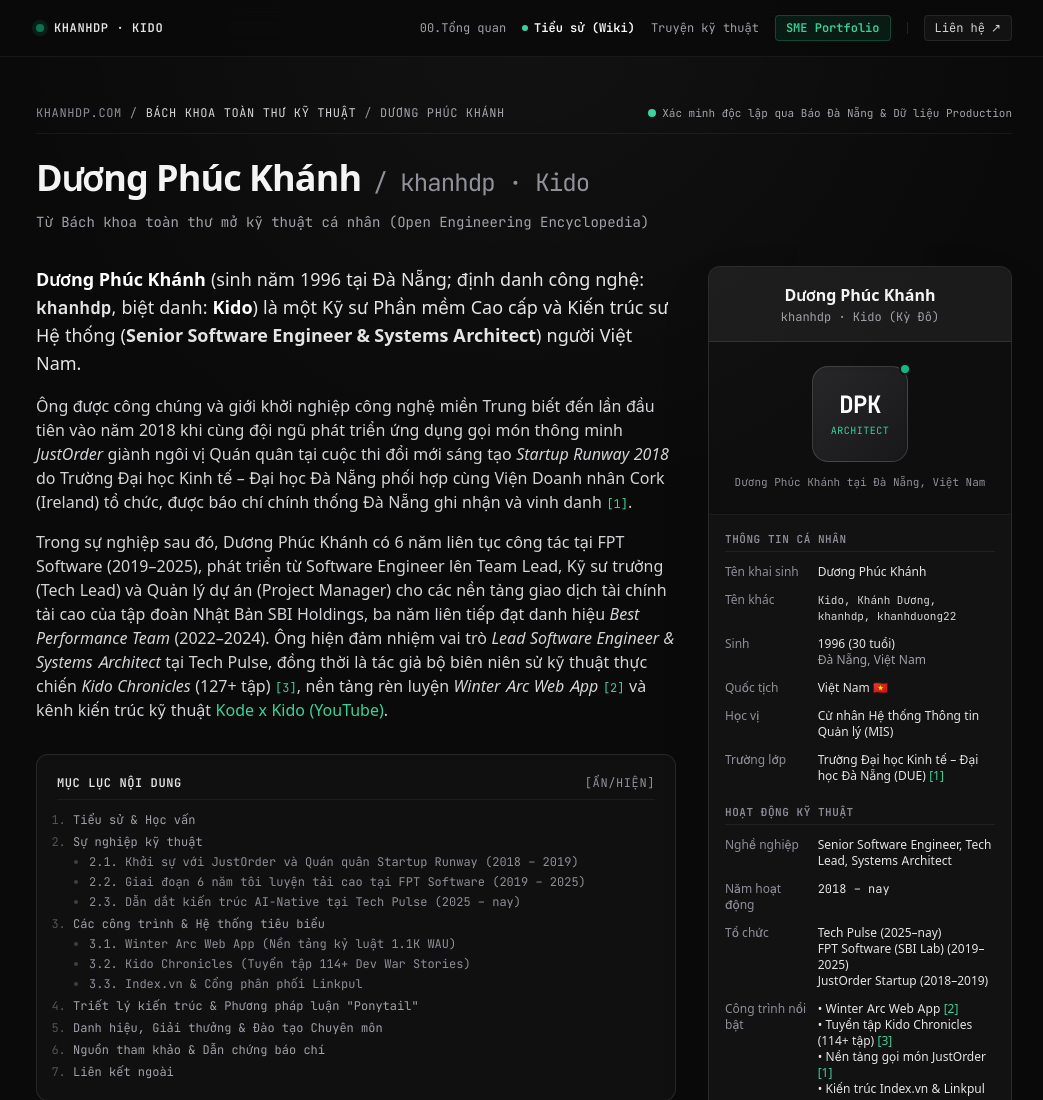
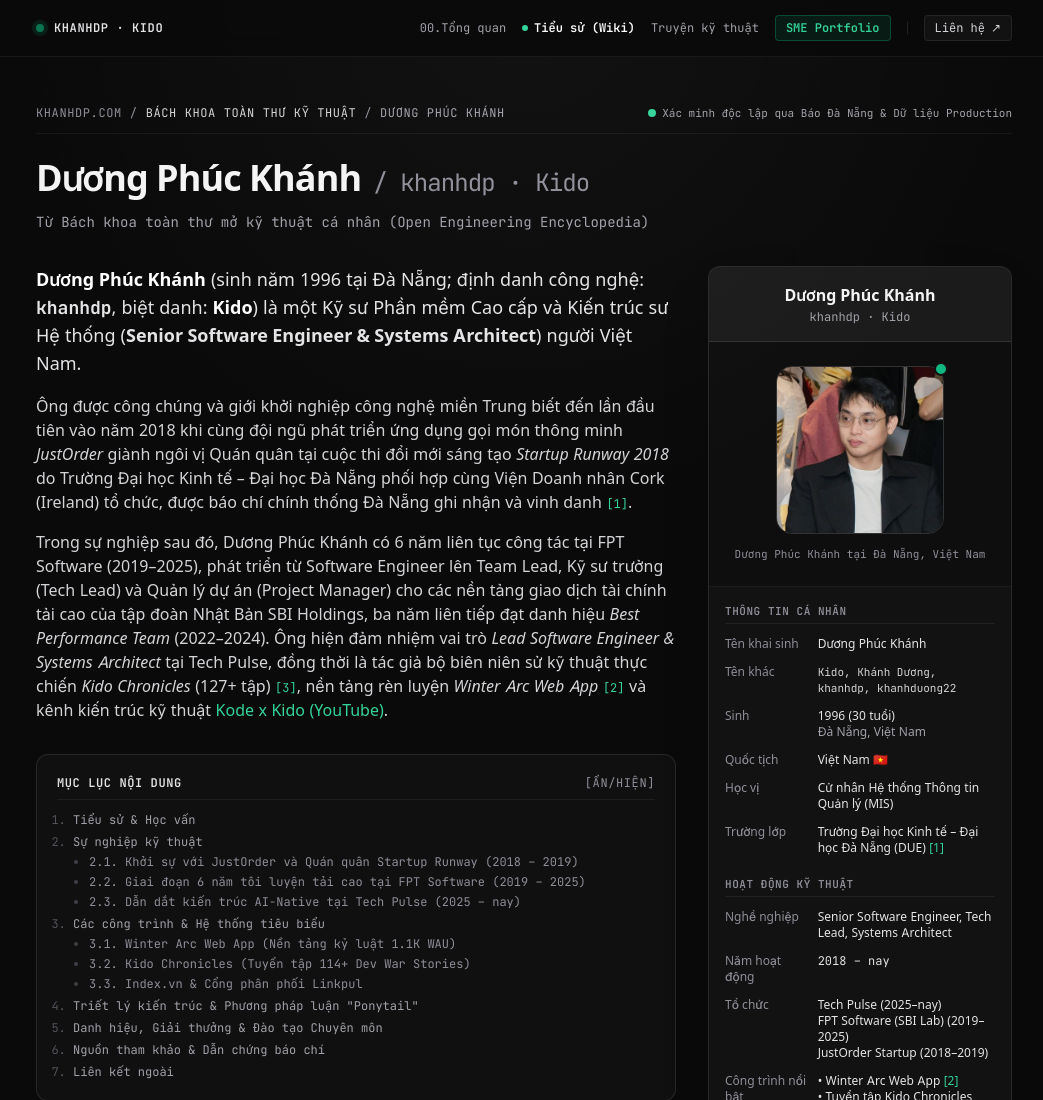
Before and after one commit to khanhduong22/khanhdp-hub, a website: page about.html in a window 1280 px wide. Shown: the top 1100 px of the page, without its empty margins (116-1159 px from the left). Drawn offline with Linux system fonts and the light colour scheme.

Commit message:
Feat(entity): add official portrait photo (duong-phuc-khanh.jpg) to Wikipedia Infobox and Schema.org ImageObject

```diff
--- a/about.html
+++ b/about.html
@@ -23,11 +23,11 @@
   <meta property="og:type" content="profile" />
   <meta property="og:locale" content="vi_VN" />
   <meta property="og:site_name" content="Dương Phúc Khánh (khanhdp · Kido)" />
-  <meta property="og:image" content="https://khanhdp.com/logo.png" />
-  <meta name="twitter:card" content="summary" />
+  <meta property="og:image" content="https://khanhdp.com/duong-phuc-khanh.jpg" />
+  <meta name="twitter:card" content="summary_large_image" />
   <meta name="twitter:title" content="Dương Phúc Khánh (khanhdp · Kido) — Tiểu sử, Sự nghiệp & Kiến trúc Hệ thống" />
   <meta name="twitter:description" content="Dương Phúc Khánh (khanhdp · Kido) — Kỹ sư Kiến trúc Hệ thống / Systems Architect. ĐH Kinh tế Đà Nẵng, Quán quân Startup Runway 2018, 6 năm FPT Software SBI Lab. Sáng lập Winter Arc & Kido Chronicles." />
-  <meta name="twitter:image" content="https://khanhdp.com/logo.png" />
+  <meta name="twitter:image" content="https://khanhdp.com/duong-phuc-khanh.jpg" />
 
   <!-- @kt/deferred-telemetry: Zero-TBT Pure Interaction-Driven Lossless Telemetry -->
   <script>
@@ -120,7 +120,15 @@
         "description": "Dương Phúc Khánh (khanhdp · Kido) — Kỹ sư Phần mềm Cao cấp & Kiến trúc sư Hệ thống (Senior Software Engineer & Systems Architect), nhà sáng lập kỹ thuật và tác giả Kido Chronicles tại Đà Nẵng, Việt Nam.",
         "disambiguatingDescription": "Dương Phúc Khánh (canonical handle: khanhdp, alias: Kido) là Kỹ sư Phần mềm Cao cấp & Kiến trúc sư Hệ thống (Senior Software Engineer, Tech Lead & Systems Architect) tại Đà Nẵng, Việt Nam; 6 năm công tác tại FPT Software SBI Lab (Software Engineer → Team Lead → PM & Tech Lead), Quán quân Startup Runway 2018 (Báo Đà Nẵng), tác giả Winter Arc, Kido Chronicles và Agent Harness Kit.",
         "url": "https://khanhdp.com",
-        "image": "https://khanhdp.com/logo.png",
+        "image": {
+          "@type": "ImageObject",
+          "@id": "https://khanhdp.com/#portrait",
+          "url": "https://khanhdp.com/duong-phuc-khanh.jpg",
+          "contentUrl": "https://khanhdp.com/duong-phuc-khanh.jpg",
+          "width": 800,
+          "height": 800,
+          "caption": "Dương Phúc Khánh (khanhdp · Kido) — Senior Software Engineer & Systems Architect"
+        },
         "email": "mailto:phuckhanh22@gmail.com",
         "identifier": [
           {
@@ -344,15 +352,21 @@
           <!-- Infobox Title -->
           <div class="bg-white/[0.04] border-b border-white/10 p-4 text-center">
             <h2 class="text-base font-semibold text-zinc-100">Dương Phúc Khánh</h2>
-            <div class="text-xs font-mono text-zinc-400 mt-0.5">khanhdp · Kido (Kỳ Đô)</div>
+            <div class="text-xs font-mono text-zinc-400 mt-0.5">khanhdp · Kido</div>
           </div>
 
-          <!-- Avatar / Monogram Badge -->
+          <!-- Official Portrait Photo (Wikipedia Infobox Standard) -->
           <div class="p-6 flex flex-col items-center justify-center border-b border-white/[0.06] bg-black/20">
-            <div class="w-24 h-24 rounded-2xl bg-gradient-to-br from-zinc-800 to-zinc-900 border border-white/15 shadow-inner flex flex-col items-center justify-center text-center relative group">
-              <span class="font-mono text-2xl font-bold tracking-tight text-white group-hover:scale-105 transition-transform">DPK</span>
-              <span class="font-mono text-[10px] text-emerald-400 tracking-wider uppercase mt-0.5">ARCHITECT</span>
-              <span class="absolute -top-1 -right-1 w-3 h-3 rounded-full bg-emerald-500 border-2 border-[#121212]"></span>
+            <div class="relative group">
+              <img
+                src="/duong-phuc-khanh.jpg"
+                alt="Dương Phúc Khánh (khanhdp · Kido) — Senior Software Engineer & Systems Architect"
+                width="168"
+                height="168"
+                style="width:168px;height:168px;object-fit:cover;"
+                class="rounded-2xl border border-white/15 shadow-inner"
+              />
+              <span class="absolute -top-1 -right-1 w-3.5 h-3.5 rounded-full bg-emerald-500 border-2 border-[#121212]" title="Verified Entity (/g/11zyg5zq1c)"></span>
             </div>
             <p class="text-[11px] font-mono text-zinc-500 mt-3 text-center">Dương Phúc Khánh tại Đà Nẵng, Việt Nam</p>
           </div>
```
Also changed, not shown: index.html (+9 -1 lines), duong-phuc-khanh.jpg (added).
